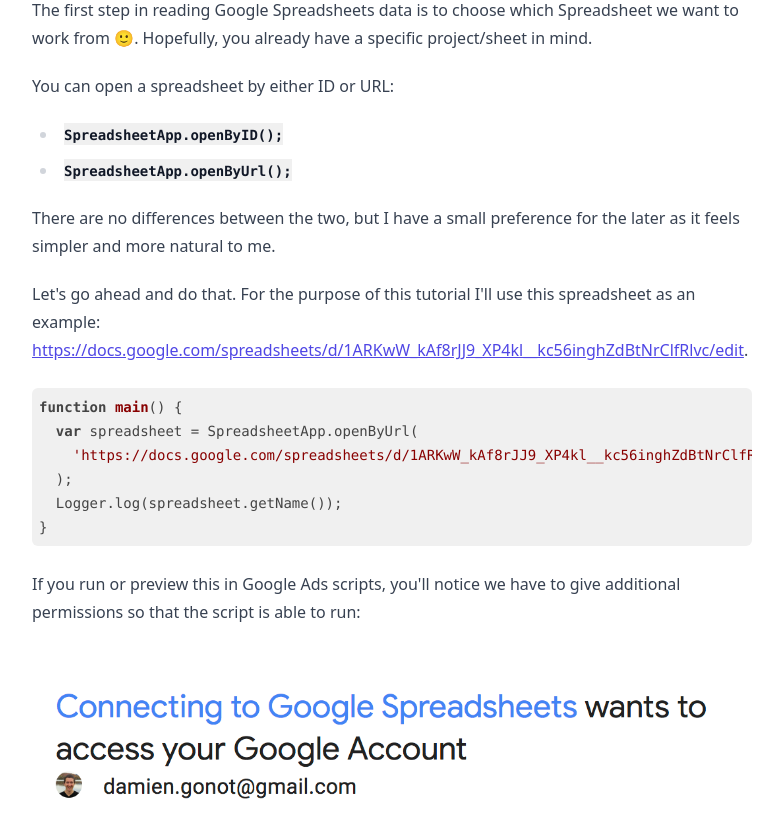
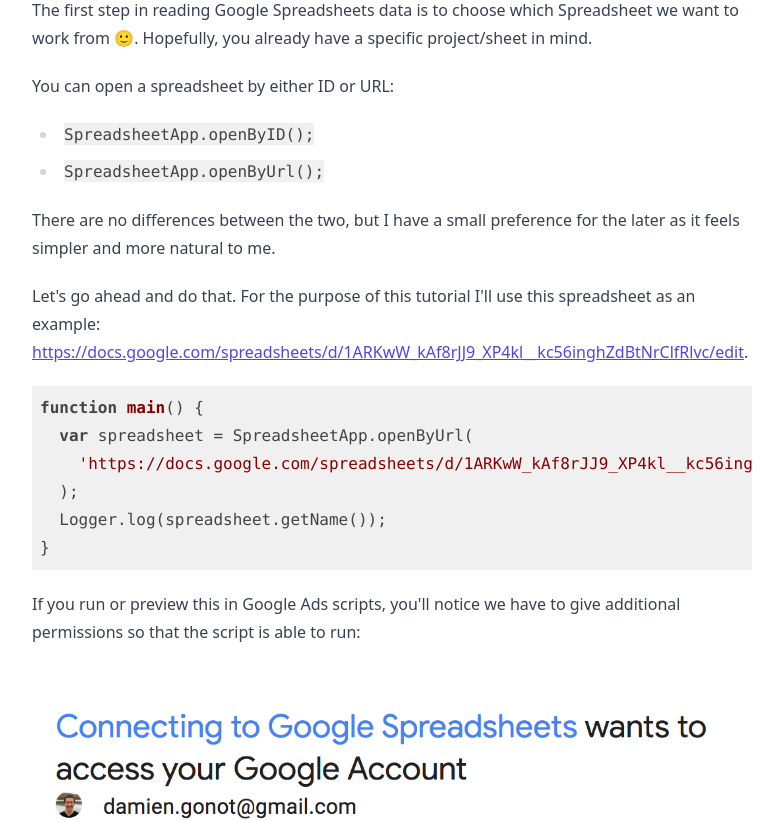
Before and after one commit to mewfree/damien-personal-blog, a Next.js app: page /blog/adwords-google-spreadsheets in a window 1280 px wide. Shown: the part 660-1481 px from the top of the page, without its empty margins (248-1031 px from the left). Built offline with nearby package versions, Linux system fonts and the light colour scheme; what typography-theme-noriega would draw is missing.

Commit message:
upgrade packages, rework syntax highlighting

```diff
--- a/pages/blog/[slug].js
+++ b/pages/blog/[slug].js
@@ -9,30 +9,6 @@
 
 import Layout from "../../components/layout";
 import MailchimpForm from "../../components/MailchimpForm";
-
-const InlineCodeBlock = ({ value }) => {
-  return (
-    <SyntaxHighlighter
-      language="javascript"
-      PreTag="span"
-      customStyle={{
-        display: undefined,
-        padding: undefined,
-      }}
-      wrapLongLines={true}>
-      {value}
-    </SyntaxHighlighter>
-  );
-};
-
-const CodeBlock = ({ language, value }) => {
-  return (
-    <SyntaxHighlighter
-      language={language}>
-      {value}
-    </SyntaxHighlighter>
-  );
-};
 
 export default function Post({ content, excerpt, frontmatter }) {
   return (
@@ -49,11 +25,34 @@
         <div className="text-center">written on {frontmatter.date}</div>
       </div>
       <article className="prose prose-indigo dark:prose-dark max-w-none">
-        <ReactMarkdown
-          escapeHtml={false}
-          source={content}
-          renderers={{ inlineCode: InlineCodeBlock, code: CodeBlock }}
-        />
+        <ReactMarkdown components={{
+          code({node, inline, className, children, ...props}) {
+            const match = /language-(\w+)/.exec(className || '')
+            return !inline && match ? (
+              <SyntaxHighlighter
+                language={match[1]}
+                {...props}
+              >
+                {String(children).replace(/\n$/, '')}
+              </SyntaxHighlighter>
+            ) : (
+              <SyntaxHighlighter
+                language="javascript"
+                PreTag="span"
+                customStyle={{
+                  display: undefined,
+                  padding: undefined,
+                }}
+                wrapLongLines={true}
+                {...props}
+              >
+                {children}
+              </SyntaxHighlighter>
+            )
+          }
+        }}>
+          {content}
+        </ReactMarkdown>
       </article>
       <footer className="mt-48">
         <div className="text-center"><MailchimpForm /></div>
--- a/tailwind.config.js
+++ b/tailwind.config.js
@@ -9,12 +9,11 @@
       typography: (theme) => ({
         DEFAULT: {
           css: {
-            "code::before": {
-              content: "''"
-            },
-            "code::after": {
-              content: "''"
-            },
+            pre: false,
+            code: false,
+            "pre code": false,
+            "code::before": false,
+            "code::after": false
           },
         },
         dark: {
```
Also changed, not shown: package.json (+9 -9 lines), 1 other file (tests, documents, lock files or other folders).
